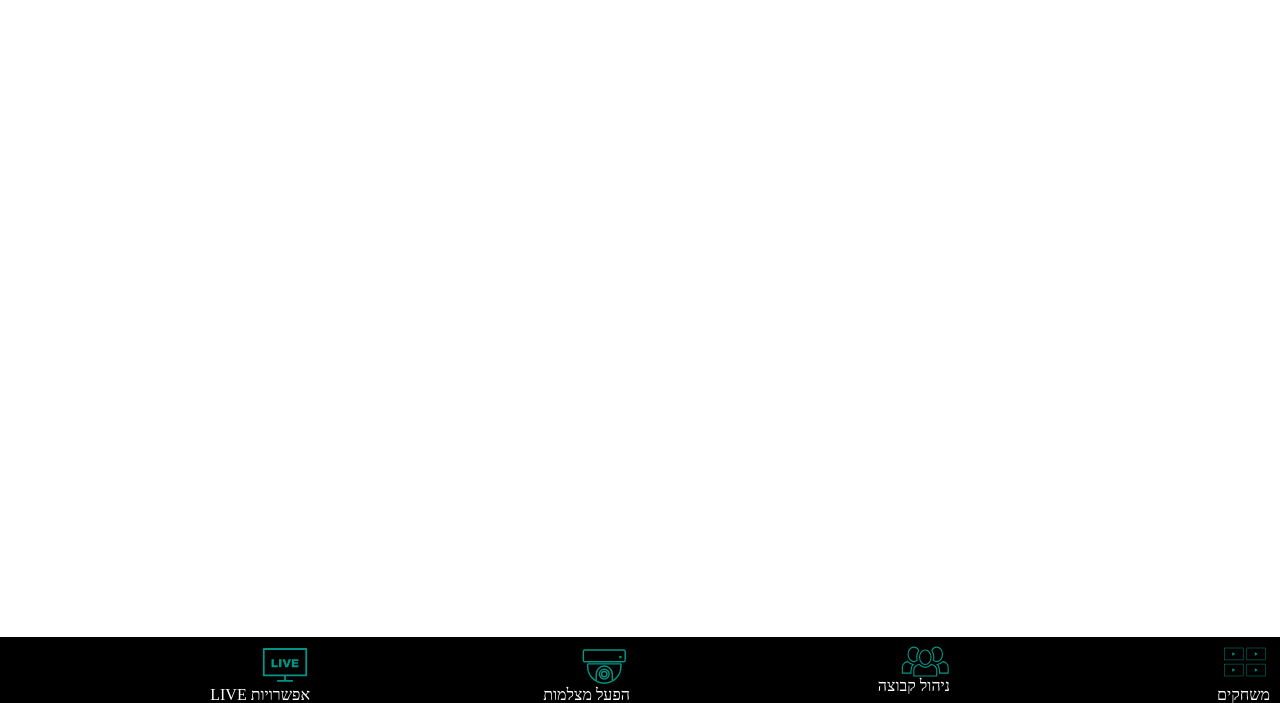
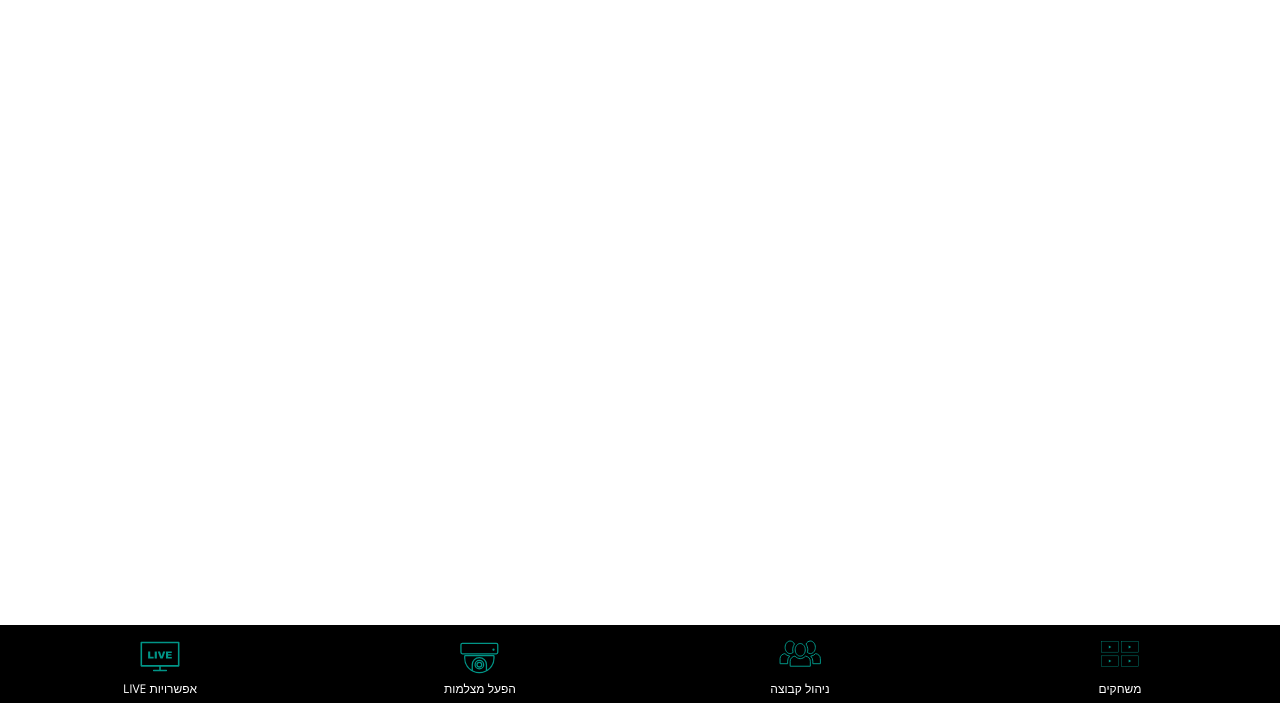
Before and after one commit to eyalcohen4/symmetrical-umbrella, a website built with webpack: page src/index.html in a window 1280 px wide. Shown: the part 97-800 px from the top of the page. Built offline with nearby package versions, Linux system fonts and the light colour scheme; some packages are replaced by stand-ins of ours.

Commit message:
Finish Footer and layout

```diff
--- a/src/common/layout/components/app/app.component.html
+++ b/src/common/layout/components/app/app.component.html
@@ -1,9 +1,7 @@
 <div class="app">
 	<app-header></app-header>
 
-	<main>
-		Main
-	</main>
+	<main></main>
 
 	<app-footer></app-footer>
 </div>
--- a/src/styles/components/tabs/tabs.scss
+++ b/src/styles/components/tabs/tabs.scss
@@ -6,24 +6,31 @@
 }
 
 .tab {
-	display: flex;
-	flex-direction: column;
-	justify-content: center;
-	align-items: center;
 	flex: 1;
-	padding: 0 10px;
+	padding: 7px;
+	text-align: center;
 
 	&__link {
-		width: 100%;
+		display: flex;
+		flex-direction: column;
+		justify-content: center;
+		align-items: center;
+		height: 100%;
 
 		&__image {
 			display: block;
-			height: auto;
-			width: 50px;
+			height: 44px;
+			width: 44px;
+			padding: 0 0 8px 0;
 		}
 
 		&__text {
 			width: 100%;
+			font-size: 0.750em;
 		}
 	}
+
+	&:hover {
+		background: #3d3e40
+	}
 }
--- a/src/styles/settings/base.scss
+++ b/src/styles/settings/base.scss
@@ -1,8 +1,21 @@
+@font-face {
+    font-family: 'opensans-hebrew';
+    src: url('../public/fonts/opensanshebrew-regular-webfont.woff2') format('woff2'),
+         url('../public/fonts/opensanshebrew-regular-webfont.woff') format('woff');
+    font-weight: normal;
+    font-style: normal;
+}
+
 body, html, #root {
 	display: flex;
   flex-direction: column;
   flex: 1 0 100%;
   min-height: 100%;
+}
+
+body {
+	font-size: 16px;
+	font-family: 'opensans-hebrew', Arial, Helvetica, sans-serif;
 }
 
 .app {
@@ -39,7 +52,6 @@ time, mark, audio, video {
 	padding: 0;
 	border: 0;
 	font-size: 100%;
-	font: inherit;
 	vertical-align: baseline;
 }
 /* HTML5 display-role reset for older browsers */
--- a/webpack/webpack.dev.js
+++ b/webpack/webpack.dev.js
@@ -31,7 +31,7 @@ module.exports = {
 				test: /\.scss$/,
 				use: ExtractTextPlugin.extract({
 						fallback: 'style-loader',
-						use: ['css-loader', 'resolve-url-loader', 'sass-loader'],
+						use: ['css-loader', 'resolve-url-loader', 'sass-loader?sourceMap'],
 				}),
 			},
 			{
@@ -40,6 +40,10 @@ module.exports = {
 					fallback: 'style-loader',
 					use: ['css-loader', 'resolve-url-loader'],
 				}),
+			},
+			{
+				test: /\.(woff|woff2|ttf|eot)$/,
+				use: ['file-loader?context=src&name=[path][name].[ext]'],
 			},
 			{
 				test: /\.(png|jpg|jpeg|svg)$/,
```
Also changed, not shown: src/public/fonts/opensanshebrew-regular-webfont.woff (added), src/public/fonts/opensanshebrew-regular-webfont.woff2 (added).
